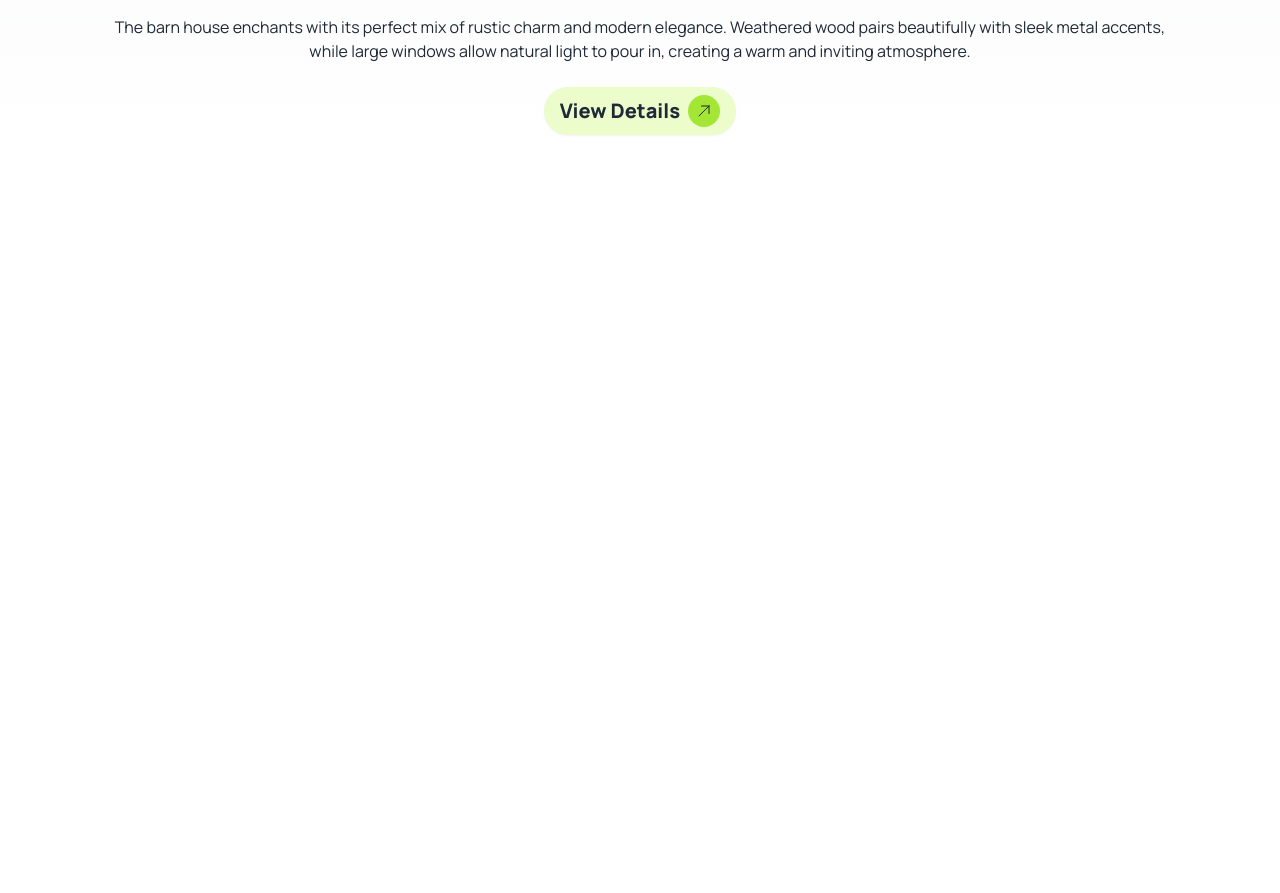
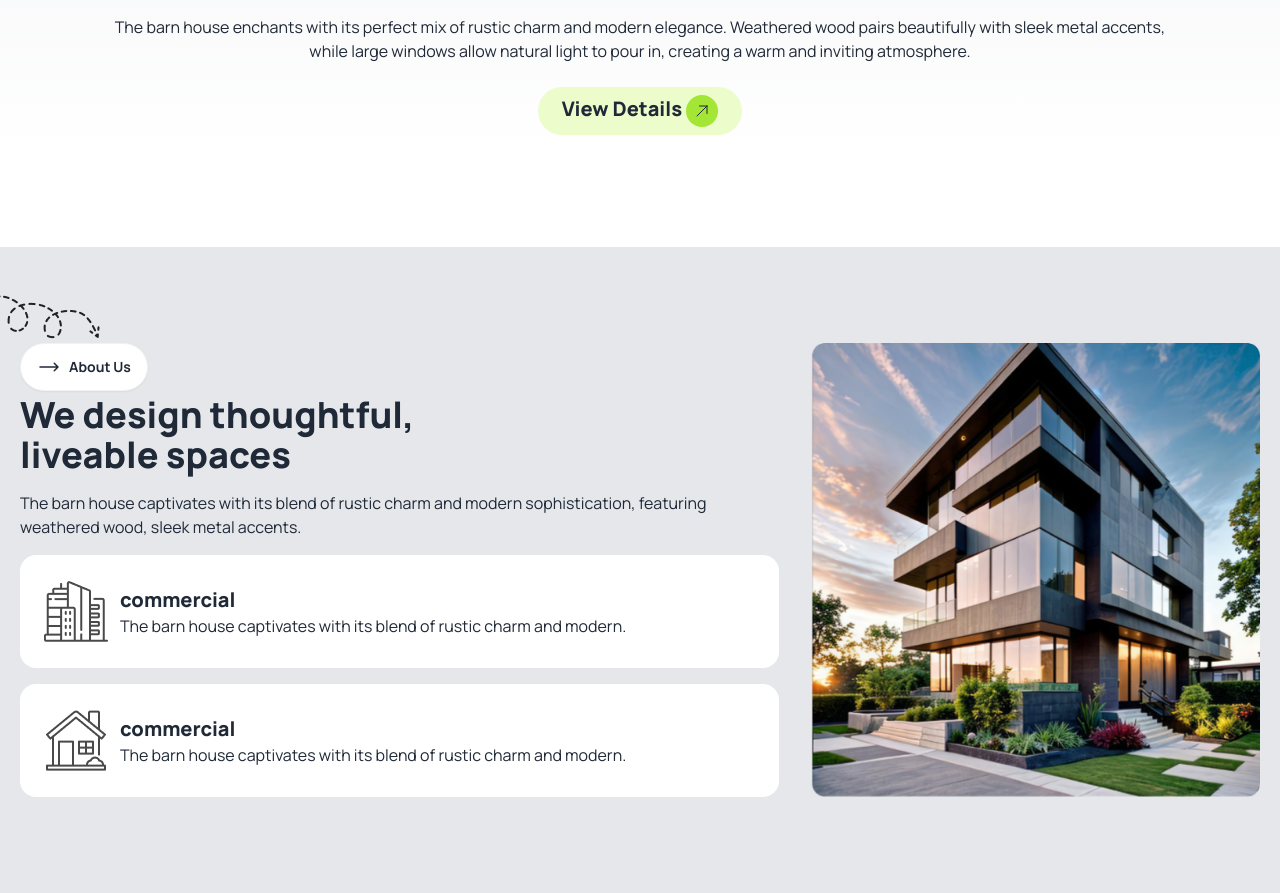
Before and after one commit to abdulaziz1812/assignment-03, a plain HTML site: page index.html in a window 1280 px wide. Shown: the part 562-1455 px from the top of the page. Before the commit the page ends 800 px from the top, so only its background shows below. Drawn offline with nearby package versions, Linux system fonts and the light colour scheme.

Commit message:
About us added

```diff
--- a/index.html
+++ b/index.html
@@ -23,8 +23,8 @@
 </head>
 
 <body class="font-manrope">
-    <!-- Header section -->
-    <header class="bg-gradient-to-b from-gray-100 to-white h-auto">
+    <!-- Header start -->
+    <header class="bg-gradient-to-b from-gray-200 to-white mb-24">
         <div class="md:container mx-auto">
             <!-- navbar start -->
             <Nav>
@@ -64,7 +64,6 @@
                                     <path stroke-linecap="round" stroke-linejoin="round"
                                         d="M2.25 3h1.386c.51 0 .955.343 1.087.835l.383 1.437M7.5 14.25a3 3 0 0 0-3 3h15.75m-12.75-3h11.218c1.121-2.3 2.1-4.684 2.924-7.138a60.114 60.114 0 0 0-16.536-1.84M7.5 14.25 5.106 5.272M6 20.25a.75.75 0 1 1-1.5 0 .75.75 0 0 1 1.5 0Zm12.75 0a.75.75 0 1 1-1.5 0 .75.75 0 0 1 1.5 0Z" />
                                 </svg>
-
                             </div>
                             <div class="btn rounded-full bg-lime-400 border-none font-extrabold ">
                                 <a class="text-xl font-extrabold">Book Consult</a>
@@ -105,18 +104,22 @@
                             <div class="mx-auto w-1/2">
                                 <img src="./image/banner.png" alt="">
                             </div>
-                            <h1 class="text-4xl font-extrabold md:text-6xl font-extrabold">A barn house of this design has a
+                            <h1 class="text-4xl font-extrabold md:text-6xl font-extrabold">A barn house of this design
+                                has a
                                 <br>
                                 striking appearance
                             </h1>
                             <p class="py-6">
-                                The barn house enchants with its perfect mix of rustic charm and modern elegance. Weathered wood pairs beautifully with sleek metal accents,
+                                The barn house enchants with its perfect mix of rustic charm and modern elegance.
+                                Weathered wood pairs beautifully with sleek metal accents,
                                 <br>
-                                 while large windows allow natural light to pour in, creating a warm and inviting atmosphere.
+                                while large windows allow natural light to pour in, creating a warm and inviting
+                                atmosphere.
                             </p>
-                            <div class="btn rounded-full bg-lime-100 border-none font-extrabold ">
+                            <div
+                                class="flex justify-center py-2 px-6 gap-1 rounded-full bg-lime-100 border-none max-w-sm md:w-fit mx-auto">
                                 <a class="text-xl font-extrabold">View Details</a>
-                                <div class="bg-lime-400 rounded-full p-2 font-extrabold">
+                                <div class="bg-lime-400 rounded-full p-2">
                                     <svg xmlns="http://www.w3.org/2000/svg" fill="none" viewBox="0 0 24 24"
                                         stroke-width="1.5" stroke="currentColor" class="size-4">
                                         <path stroke-linecap="round" stroke-linejoin="round"
@@ -131,9 +134,60 @@
         </div>
 
     </header>
+    <!-- Main start -->
     <main>
-
-
+        <!-- About us section -->
+        <Section class="bg-gray-200  py-8 md:py-24">
+            <div class="container mx-auto lg:flex gap-8 px-5">
+                <!-- text side  -->
+                <div class="relative ">
+                    <div class="absolute -top-12 -left-12">
+                        <img class="hidden lg:block" src="./image/Vector.png" alt="">
+                    </div>
+                    <div class="flex justify-center lg:justify-start">
+                        <div class="btn bg-white rounded-full">
+                            <svg xmlns="http://www.w3.org/2000/svg" fill="none" viewBox="0 0 24 24" stroke-width="1.5"
+                                stroke="currentColor" class="size-6">
+                                <path stroke-linecap="round" stroke-linejoin="round"
+                                    d="M17.25 8.25 21 12m0 0-3.75 3.75M21 12H3" />
+                            </svg>
+                            <button class="font-bold">About Us</button>
+                        </div>
+                    </div>
+                    <div class="flex flex-col gap-4 mt-1">
+                        <h1 class="text-3xl lg:text-4xl font-extrabold text-center md:text-left my-4 md:my-0">We design thoughtful,
+                            <br>
+                            liveable spaces
+                        </h1>
+                        <p>The barn house captivates with its blend of rustic charm and modern
+                            sophistication, featuring
+                            weathered wood, sleek metal accents.</p>
+                        <div>
+                            <div class="flex p-6 bg-white rounded-2xl gap-3">
+                                <img src="./image/commercial.png" alt="">
+                                <div class="flex flex-col justify-center">
+                                    <h3 class="text-xl font-extrabold">commercial</h3>
+                                    <p>The barn house captivates with its blend of rustic charm and modern.</p>
+                                </div>
+                            </div>
+                        </div>
+                        <div>
+                            <div class="flex p-6 bg-white rounded-2xl gap-3">
+                                <img src="./image/residential.png" alt="">
+                                <div class="flex flex-col justify-center">
+                                    <h3 class="text-xl font-extrabold">commercial</h3>
+                                    <p>The barn house captivates with its blend of rustic charm and modern.</p>
+                                </div>
+                            </div>
+                        </div>
+                    </div>
+                </div>
+                <!-- image side -->
+                <div class="flex lg:justify-stretch mt-6 lg:mt-0 lg:h-auto">
+                    <img src="./image/rectangle.png" alt="">
+                </div>
+            </div>
+        </Section>
     </main>
     <footer>
 
```
